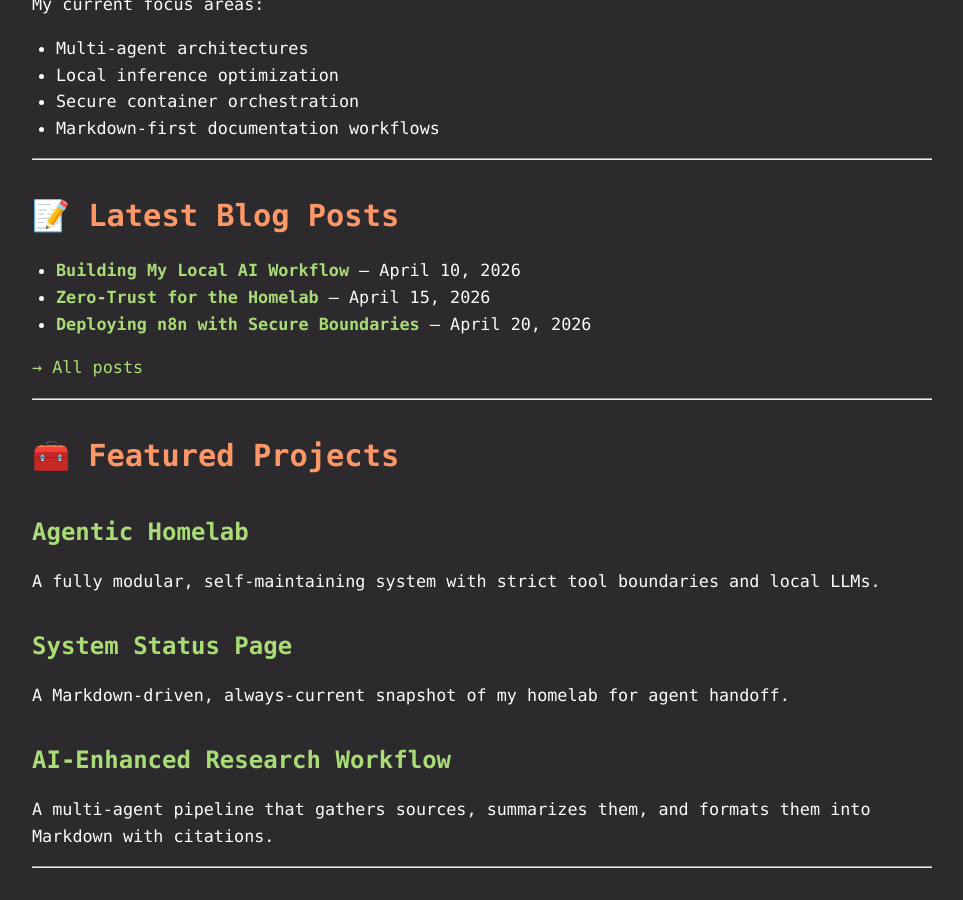
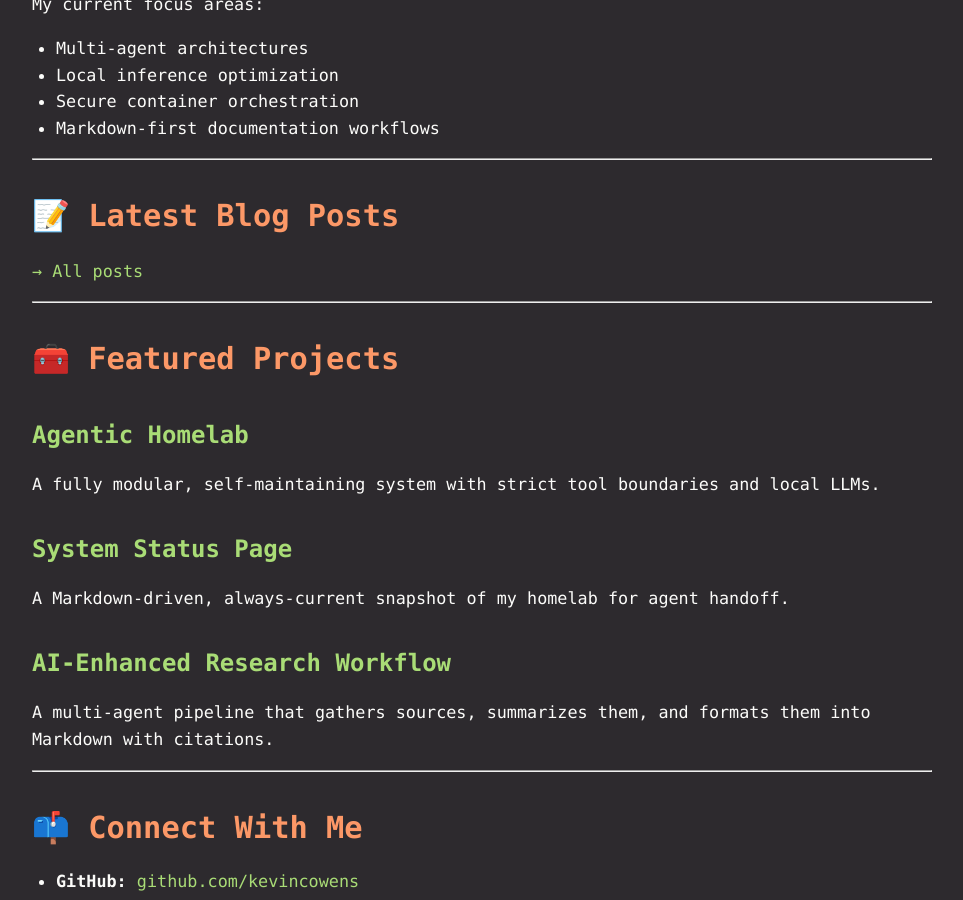
Before and after one commit to kevincowens/kevincowens.github.io, a Jekyll site: the page built from index.md, in a window 1280 px wide and 900 px high, scrolled down 1010 px. Shown: the whole window, without its empty margins (158-1121 px from the left). Built offline with Jekyll 4.4.1, drawn with Linux system fonts in a browser that asks for light colours; some of the changed text lies outside the part shown.

Commit message:
Revise title and clean up blog post section
Updated professional title and removed outdated blog post entries.

```diff
--- a/index.md
+++ b/index.md
@@ -45,10 +45,6 @@ My current focus areas:
 
 ## 📝 Latest Blog Posts
 
-- **[Building My Local AI Workflow](/blog/building-local-ai-workflow/)** — April 10, 2026
-- **[Zero‑Trust for the Homelab](/blog/zero-trust-for-the-homelab/)** — April 15, 2026
-- **[Deploying n8n with Secure Boundaries](/blog/deploying-n8n-with-secure-boundaries/)** — April 20, 2026
-
 [→ All posts](/blog/)
 
 ---
```
Also changed, not shown: other parts of index.md (+1 -1 lines).
